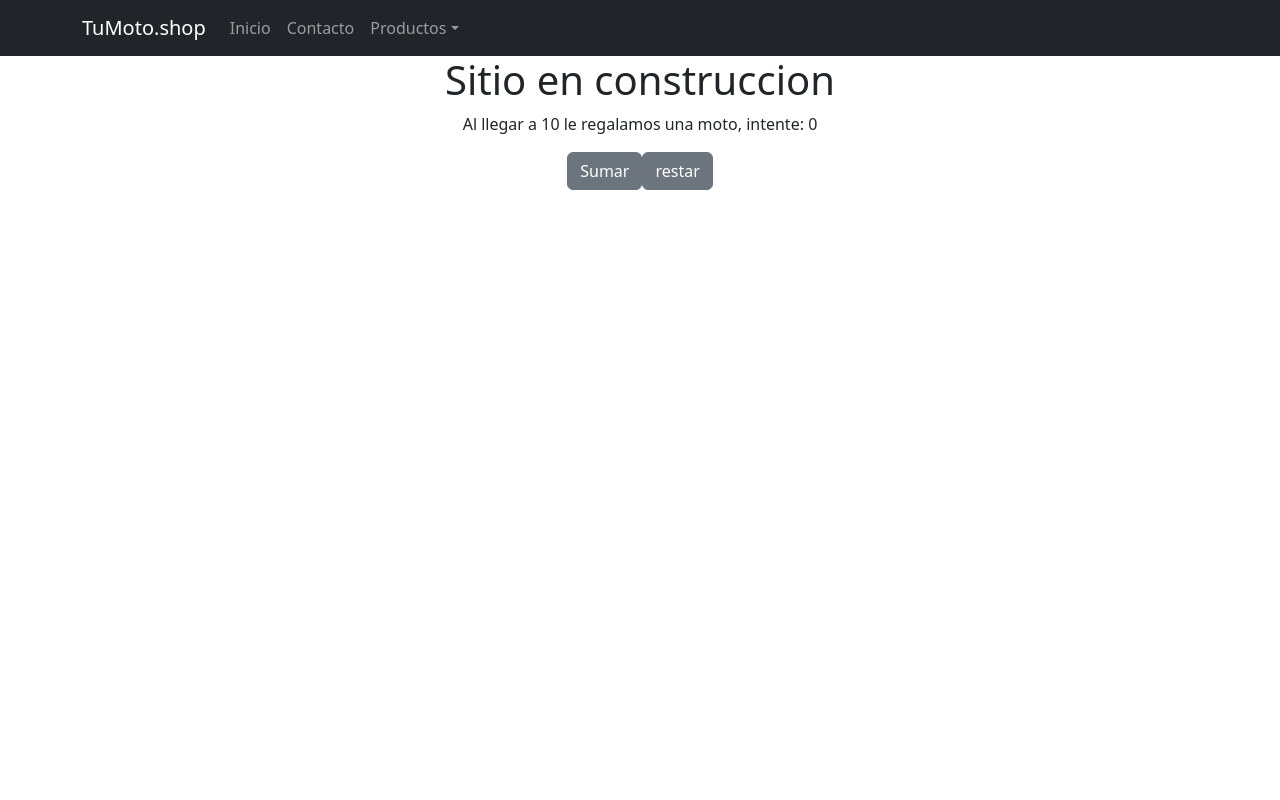
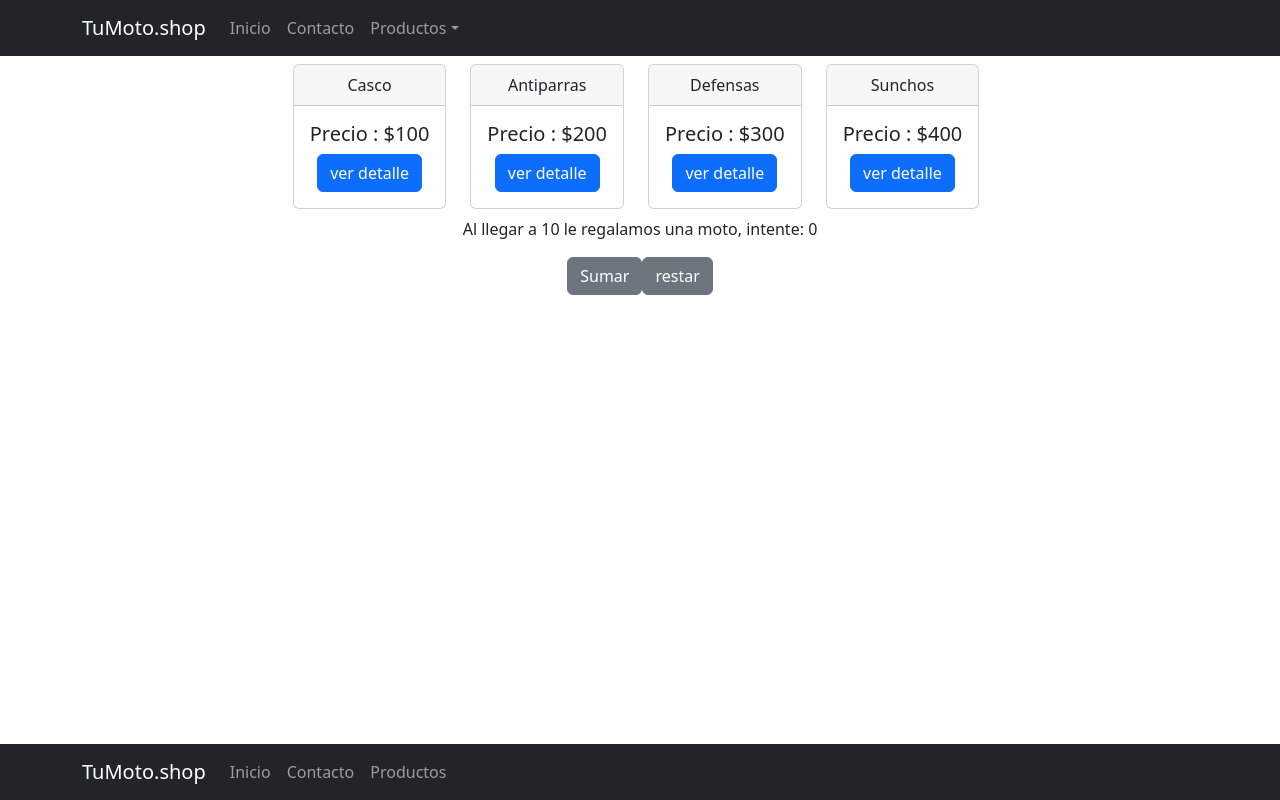
Before and after one commit to facuta15/React, a React (Create React App) app: page / in a window 1280 px wide. Built offline with nearby package versions, Linux system fonts and the light colour scheme.

Commit message:
Items,Item list agregados, otras modificaciones estructurales tambien

```diff
--- a/src/components/App.js
+++ b/src/components/App.js
@@ -1,14 +1,17 @@
 
 import './App.css';
-import NavBar from './NavBar';
+import Header from './Header';
 import Contador from './contador';
+import Main from './Main'
+import Footer from './Footer'
 
 function App() {
   return (
     <div className="App">
-      <NavBar/>
-      <h1>Sitio en construccion</h1>
+      <Header/>
+      <Main/>
       <Contador/>
+      <Footer/>
     </div>
   );
 }
--- /dev/null
+++ b/src/components/Footer.js
@@ -0,0 +1,12 @@
+import React from 'react'
+import NavBar from './NavBar'
+
+const Footer = () => {
+  return (
+    <div class="position-absolute bottom-0 w-100">
+        <NavBar type="footer" />
+    </div>
+  )
+}
+
+export default Footer
--- /dev/null
+++ b/src/components/Header.js
@@ -0,0 +1,10 @@
+import React from 'react'
+import NavBar from './NavBar'
+
+const Header = () => {
+  return (
+    <NavBar type="header" />
+  )
+}
+
+export default Header
--- /dev/null
+++ b/src/components/Item.js
@@ -0,0 +1,21 @@
+import React from 'react'
+import Card from 'react-bootstrap/Card';
+import Button from 'react-bootstrap/Button';
+
+const Item = ({ producto }) => {
+  return (
+    <div class="d-inline-flex p-2">
+      <Card className="text-center rounded me-2">
+        <Card.Header>{producto.nombre}</Card.Header>
+        <Card.Body>
+          <Card.Title>Precio : ${producto.precio}</Card.Title>
+          <Button variant="primary" href="#detalle">
+            ver detalle
+          </Button>
+        </Card.Body>
+      </Card>
+    </div>
+  );
+}
+
+export default Item
--- /dev/null
+++ b/src/components/ItemDetailContainer.js
@@ -0,0 +1,6 @@
+const ItemDetailContainer = () => {
+    return (
+        <div>Details..</div>
+    )
+}
+export default ItemDetailContainer
--- /dev/null
+++ b/src/components/ItemList.js
@@ -0,0 +1,12 @@
+import Item from "./Item"
+
+const ItemList = ({ productos }) => {
+    return (
+        <section>
+            {productos.map((producto) => {
+                return <Item producto={producto}/>
+            })}
+        </section>
+    )
+}
+export default ItemList
--- /dev/null
+++ b/src/components/ItemListContainer.js
@@ -0,0 +1,59 @@
+import { useEffect, useState } from "react"
+import ItemList from "./ItemList"
+
+const productosIniciales = [
+    {
+        id: 1,
+        nombre: "Casco",
+        precio: 100
+    },
+    {
+        id: 2,
+        nombre: "Antiparras",
+        precio: 200
+    },
+    {
+        id: 3,
+        nombre: "Defensas",
+        precio: 300
+    },
+    {
+        id: 4,
+        nombre: "Sunchos",
+        precio: 400
+    }
+]
+
+const ItemListContainer = () => {
+
+    const [productos, setProductos] = useState([])
+    const [loading, setLoading] = useState(true)
+
+
+    useEffect(() => {
+        const pedido = new Promise((res, rej) => {
+            setTimeout(() => {
+                res(productosIniciales)
+            }, 2000)
+        })
+        pedido.then((resultado) => {
+            setProductos(resultado)
+            setLoading(false)
+        })
+        pedido.catch((error) => {
+            console.log("No se pudo completar el pedido")
+        })
+
+    }, [])
+    if (loading) {
+        return (
+            <p>Loading...</p>
+        )
+    } else {
+        return (
+            <ItemList productos={productos} />
+        )
+    }
+
+}
+export default ItemListContainer
--- /dev/null
+++ b/src/components/Main.js
@@ -0,0 +1,14 @@
+import React from 'react'
+import ItemListContainer from "./ItemListContainer"
+import ItemDetailContainer from "./ItemDetailContainer"
+
+
+const Main = () => {
+  return (
+    <div>
+        <ItemListContainer/>
+    </div>
+  )
+}
+
+export default Main
--- a/src/components/NavBar.js
+++ b/src/components/NavBar.js
@@ -3,7 +3,8 @@ import Nav from 'react-bootstrap/Nav';
 import Navbar from 'react-bootstrap/Navbar';
 import NavDropdown from 'react-bootstrap/NavDropdown';
 
-function NavBar() {
+function NavBar({type}) {
+  if(type == "header"){
     return (
       <Navbar bg="dark" variant="dark" expand="lg">
         <Container>
@@ -25,5 +26,24 @@ function NavBar() {
       </Navbar>
     );
   }
+  else{
+    return (
+      <Navbar bg="dark" variant="dark" expand="lg">
+        <Container>
+          <Navbar.Brand href="#home">TuMoto.shop</Navbar.Brand>
+          <Navbar.Toggle aria-controls="basic-navbar-nav" />
+          <Navbar.Collapse id="basic-navbar-nav">
+            <Nav className="me-auto">
+              <Nav.Link href="#home">Inicio</Nav.Link>
+              <Nav.Link href="#link">Contacto</Nav.Link>
+              <Nav.Link href="#Productos">Productos</Nav.Link>
+            </Nav>
+          </Navbar.Collapse>
+        </Container>
+      </Navbar>
+    );
+  }
+
+}
 
 export default NavBar;
```
Lines whose indentation alone changed are shown as unchanged.
